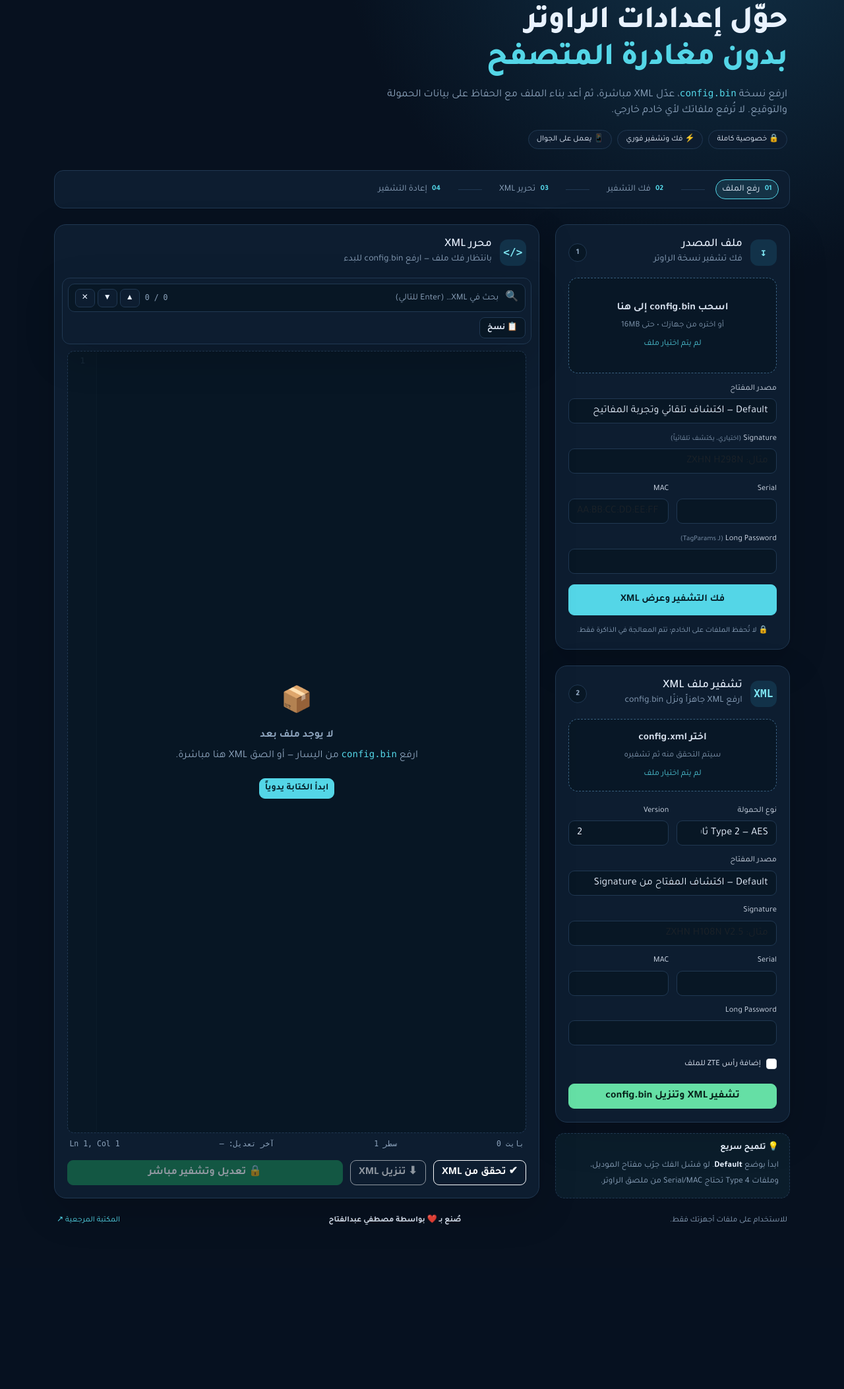
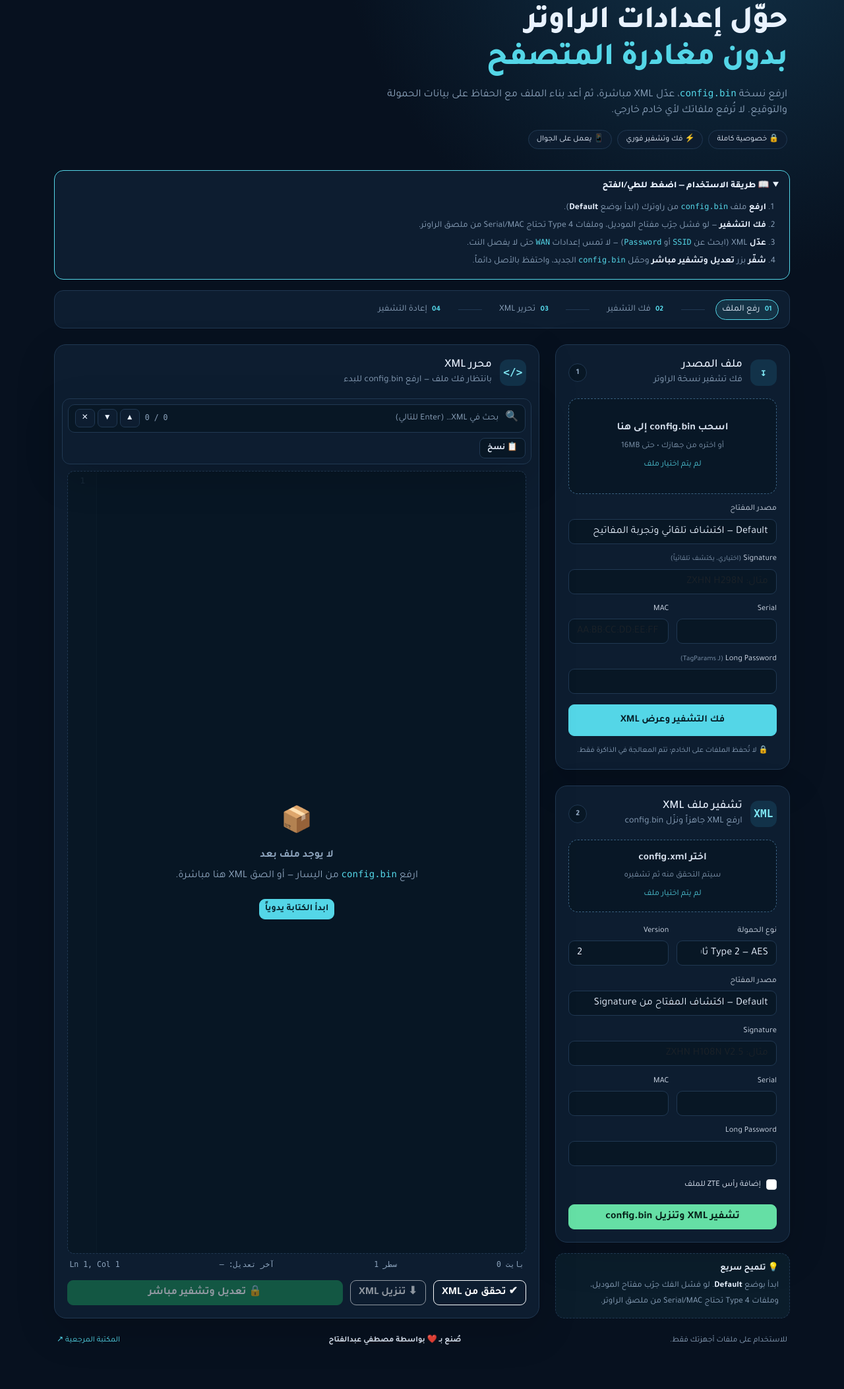
Before and after one commit to MustafaMohamedCoder/config, a Flask app: page / in a window 1280 px wide. Shown: the part 153-2259 px from the top of the page at 66% size. Before the commit the page ends 2010 px from the top, so only its background shows below. Run offline with Flask 3, Linux system fonts and the light colour scheme; some libraries are stand-ins or nearby versions.

Commit message:
Add usage guide box on top

```diff
--- a/static/styles.css
+++ b/static/styles.css
@@ -25,6 +25,11 @@ h1 span { color:var(--cyan); } .hero p { color:var(--muted); font-size:1.02rem;
 .hero-tips { display:flex; gap:.5rem; flex-wrap:wrap; margin-top:.8rem; }
 .hero-tips span { font-size:.75rem; border:1px solid var(--line); background:var(--panel); border-radius:999px; padding:.3rem .75rem; color:var(--text); }
 code { color:var(--cyan); }
+/* usage box */
+.usage-box { border:1px solid var(--cyan); background:var(--panel); border-radius:14px; padding:.8rem 1rem; margin-bottom:1rem; font-size:.85rem; }
+.usage-box summary { cursor:pointer; font-weight:800; color:var(--text); }
+.usage-box ol { margin:.6rem 0 0; padding-inline-start:1.2rem; color:var(--muted); line-height:2; }
+.usage-box b { color:var(--text); }
 /* toast */
 .toast-wrap { position:fixed; bottom:1rem; inset-inline:0; display:flex; flex-direction:column; align-items:center; gap:.5rem; z-index:200; pointer-events:none; padding:0 1rem; }
 .toast-msg { background:var(--panel); color:var(--text); border:1px solid var(--line); border-radius:12px; padding:.6rem 1rem; font-size:.85rem; font-weight:700; box-shadow:var(--shadow); opacity:0; transform:translateY(8px); transition:.25s; max-width:min(520px, 92vw); }
--- a/templates/index.html
+++ b/templates/index.html
@@ -36,6 +36,15 @@
       </div>
     </header>
 
+    <details class="usage-box" open>
+      <summary>📖 طريقة الاستخدام — اضغط للطي/الفتح</summary>
+      <ol>
+        <li><b>ارفع</b> ملف <code>config.bin</code> من راوترك (ابدأ بوضع <b>Default</b>).</li>
+        <li><b>فك التشفير</b> — لو فشل جرّب مفتاح الموديل، وملفات Type 4 تحتاج Serial/MAC من ملصق الراوتر.</li>
+        <li><b>عدّل</b> XML (ابحث عن <code>SSID</code> أو <code>Password</code>) — لا تمس إعدادات <code>WAN</code> حتى لا يفصل النت.</li>
+        <li><b>شفّر</b> بزر <b>تعديل وتشفير مباشر</b> وحمّل <code>config.bin</code> الجديد، واحتفظ بالأصل دائماً.</li>
+      </ol>
+    </details>
     <div id="toast-wrap" class="toast-wrap" aria-live="polite"></div>
     <div id="alert" class="alert d-none" role="alert"></div>
     <section class="step-strip mb-4" aria-label="خطوات الاستخدام" id="steps">
```
